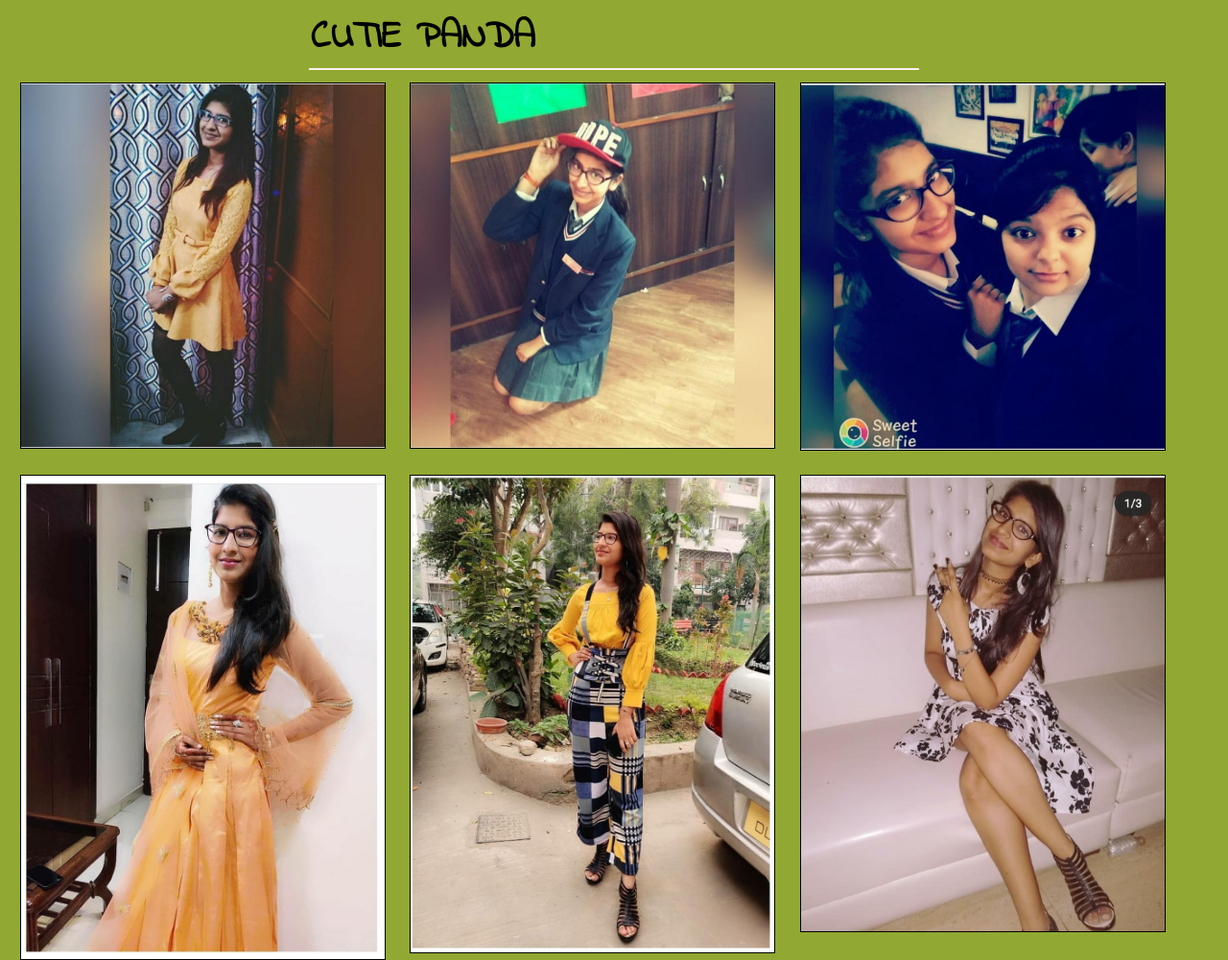
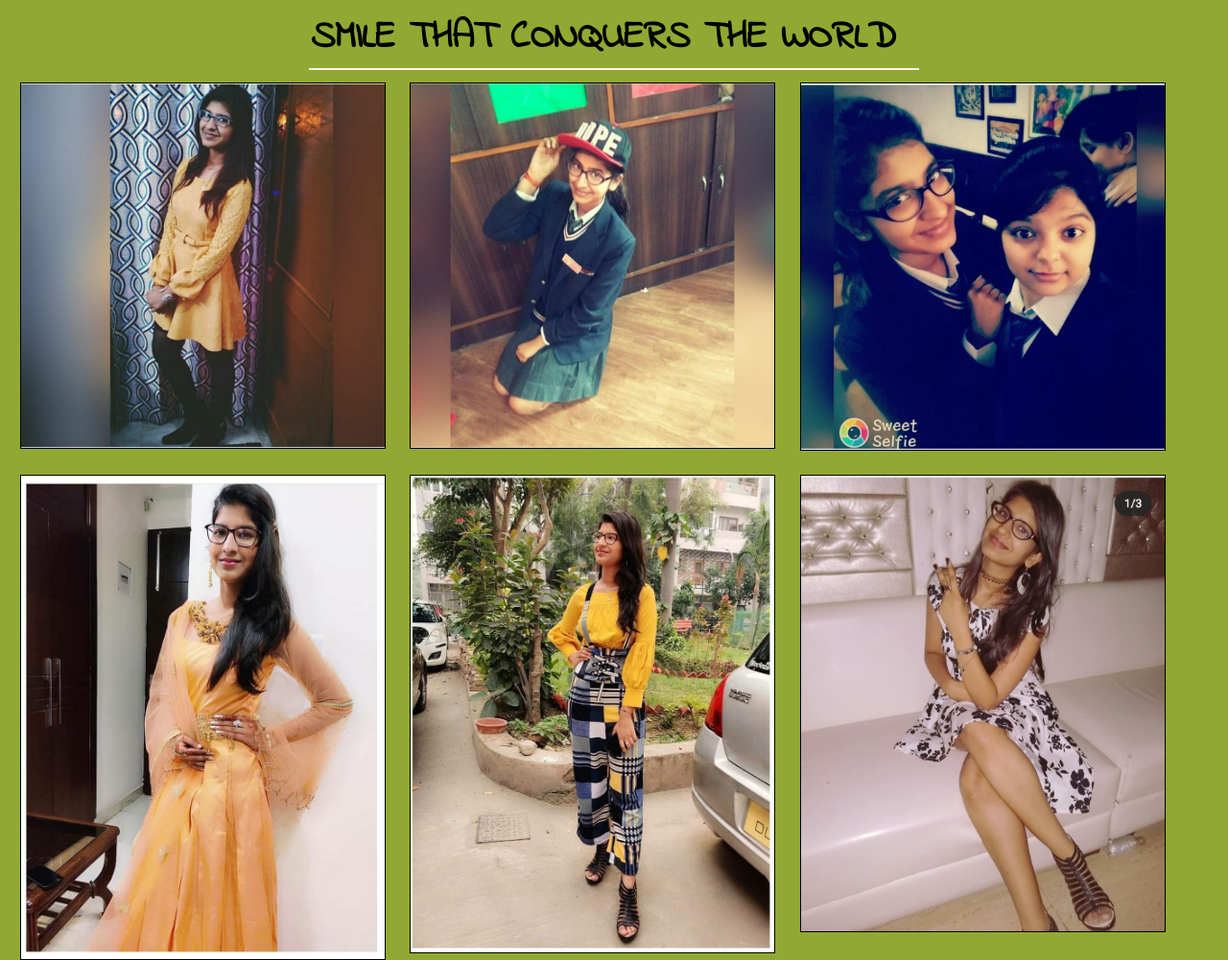
Before and after one commit to kartik7771/kartik7771.github.io, a plain HTML site: page index.html in a window 1280 px wide. Shown: the whole page at 96% size. Drawn offline with Linux system fonts and the light colour scheme.

Commit message:
Update index.html

```diff
--- a/index.html
+++ b/index.html
@@ -7,7 +7,7 @@
 </head>
 <body>
 
-<h3>CUTIE PANDA</h3>
+<h3>SMILE THAT CONQUERS THE WORLD</h3>
 
 <img src="https://kartik7771.github.io/images/2.jpg">
 <img src="https://kartik7771.github.io/images/3.jpg">
```
